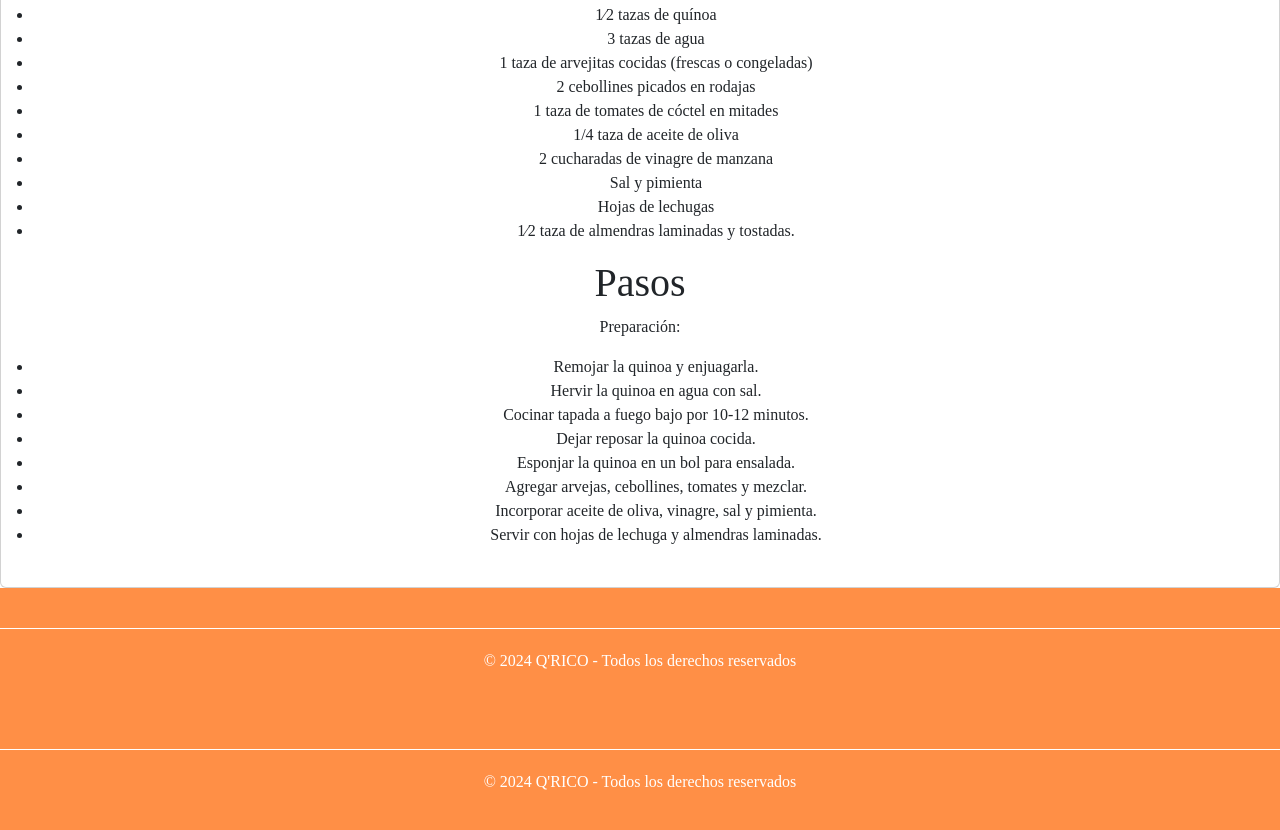
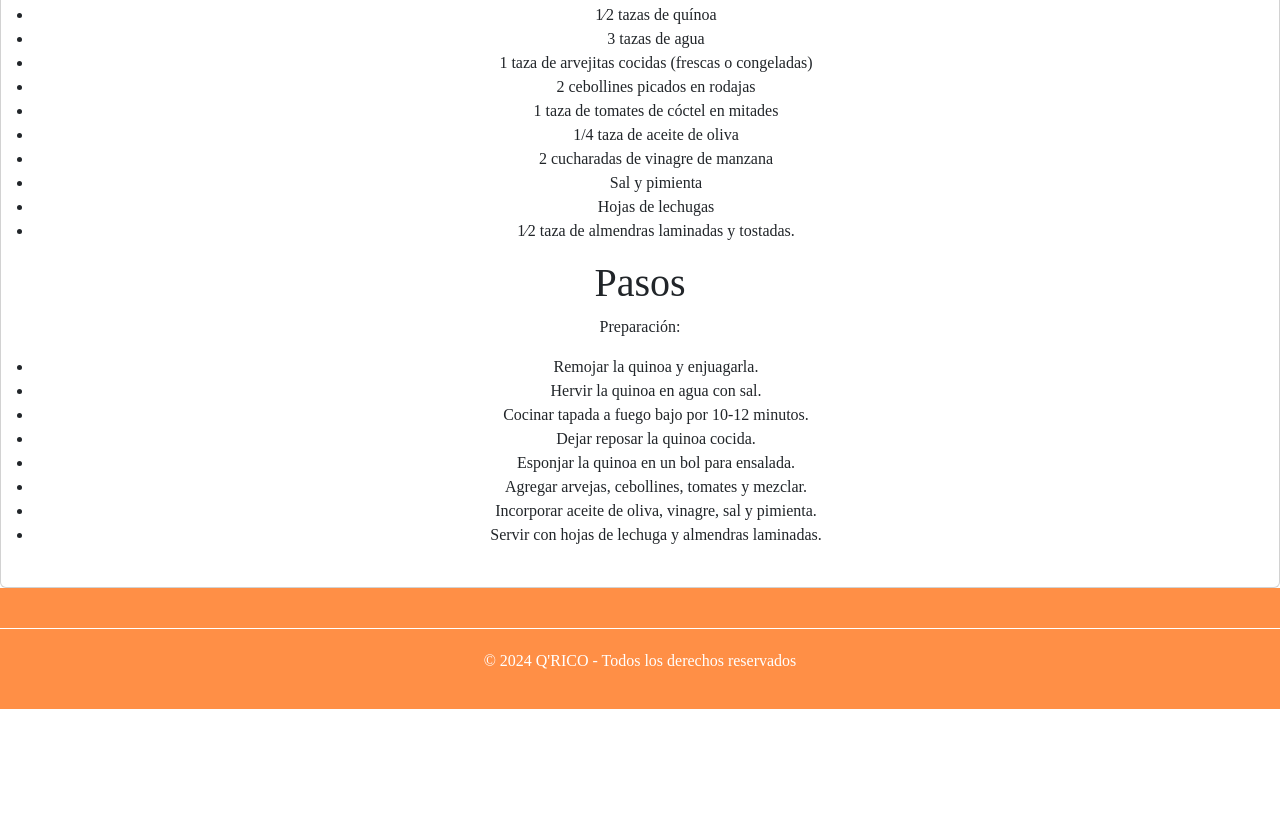
Before and after one commit to SeitanD/Prueba1Recetario, a plain HTML site: page Desayunos.html in a window 1280 px wide. Shown: the part 1400-2230 px from the top of the page. After the commit the page ends 2109 px from the top, so only its background shows below. Drawn offline with nearby package versions, Linux system fonts and the light colour scheme.

Commit message:
Error Encontrado

```diff
--- a/Desayunos.html
+++ b/Desayunos.html
@@ -283,12 +283,3 @@
            <script src="script.js"></script>
        </body>
        </html>
-          <footer>
-        <div class="derechos">
-            <p>© 2024 Q'RICO - Todos los derechos reservados</p>
-        </div>
-    </footer>
-    <script src="https://unpkg.com/flickity@2/dist/flickity.pkgd.min.js"></script>
-    <script src="script.js"></script>
-</body>
-</html>
```
